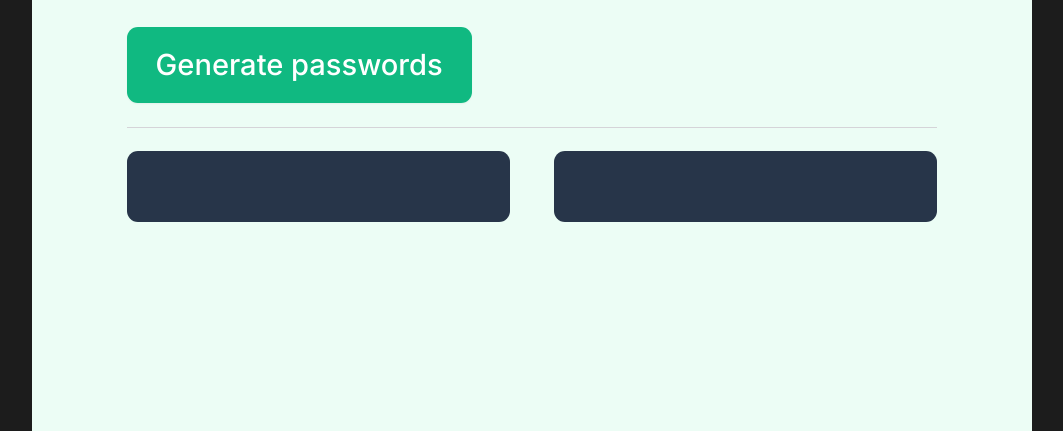
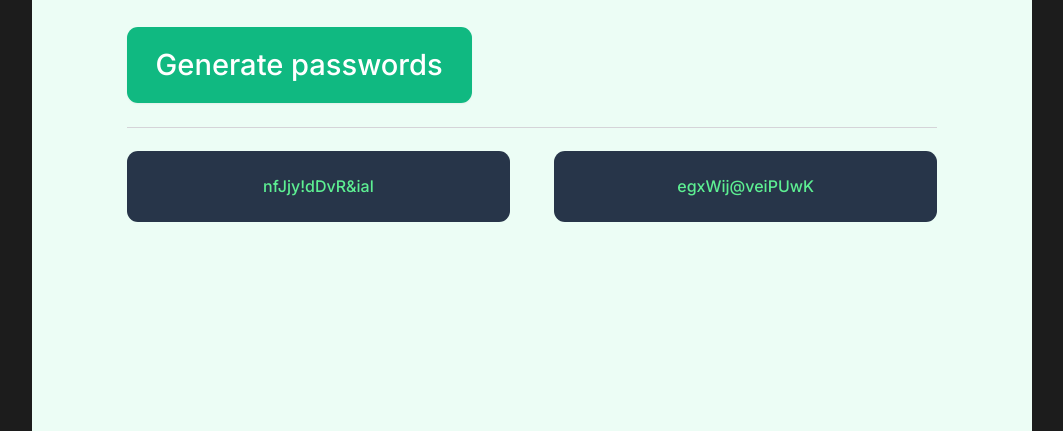
Before and after one commit to gdsimoes/scrimba-password, a plain HTML site: page index.html in a window 1280 px wide. Shown: the part 469-900 px from the top of the page, without its empty margins (108-1171 px from the left). Drawn offline with nearby package versions, Linux system fonts and the light colour scheme.

Commit message:
Add password styles

```diff
--- a/index.css
+++ b/index.css
@@ -20,6 +20,7 @@
     --h2-color: #6b7280;
     --span-color: #10b981;
     --hr-color: #d5d4d8;
+    --pwd-color: #5def92;
 }
 
 :root.theme-switch {
@@ -28,6 +29,7 @@
     --h2-color: #d5d4d8;
     --span-color: #4adf86;
     --hr-color: #2f3e53;
+    --pwd-color: #55f991;
 }
 
 #light-icon {
@@ -54,6 +56,7 @@
         --h2-color: #d5d4d8;
         --span-color: #4adf86;
         --hr-color: #2f3e53;
+        --pwd-color: #55f991;
     }
 
     :root.theme-switch {
@@ -62,6 +65,7 @@
         --h2-color: #6b7280;
         --span-color: #10b981;
         --hr-color: #d5d4d8;
+        --pwd-color: #5def92;
     }
 
     #light-icon {
@@ -178,4 +182,10 @@ hr {
 
     background-color: var(--pwd-background);
     border-radius: calc(var(--main-width) * (6 / 550));
+
+    text-align: center;
+    line-height: calc(var(--main-width) * (39 / 550));
+    color: var(--pwd-color);
+    font-family: "Inter", sans-serif;
+    font-weight: 500;
 }
--- a/index.html
+++ b/index.html
@@ -41,8 +41,8 @@
             <button id="generator" type="button">Generate passwords</button>
             <hr />
             <div id="passwords">
-                <div class="password"></div>
-                <div class="password"></div>
+                <div class="password">nfJjy!dDvR&ial</div>
+                <div class="password">egxWij@veiPUwK</div>
             </div>
         </main>
     </body>
```
